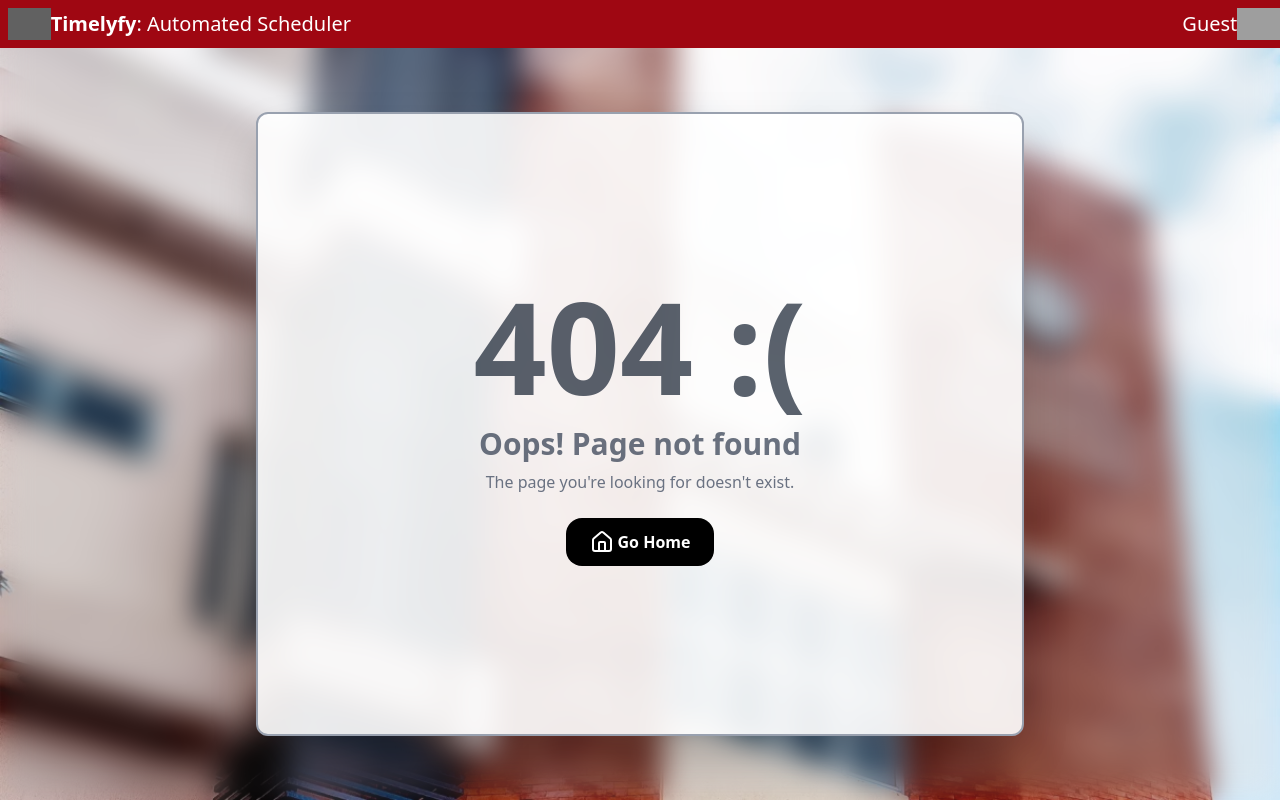
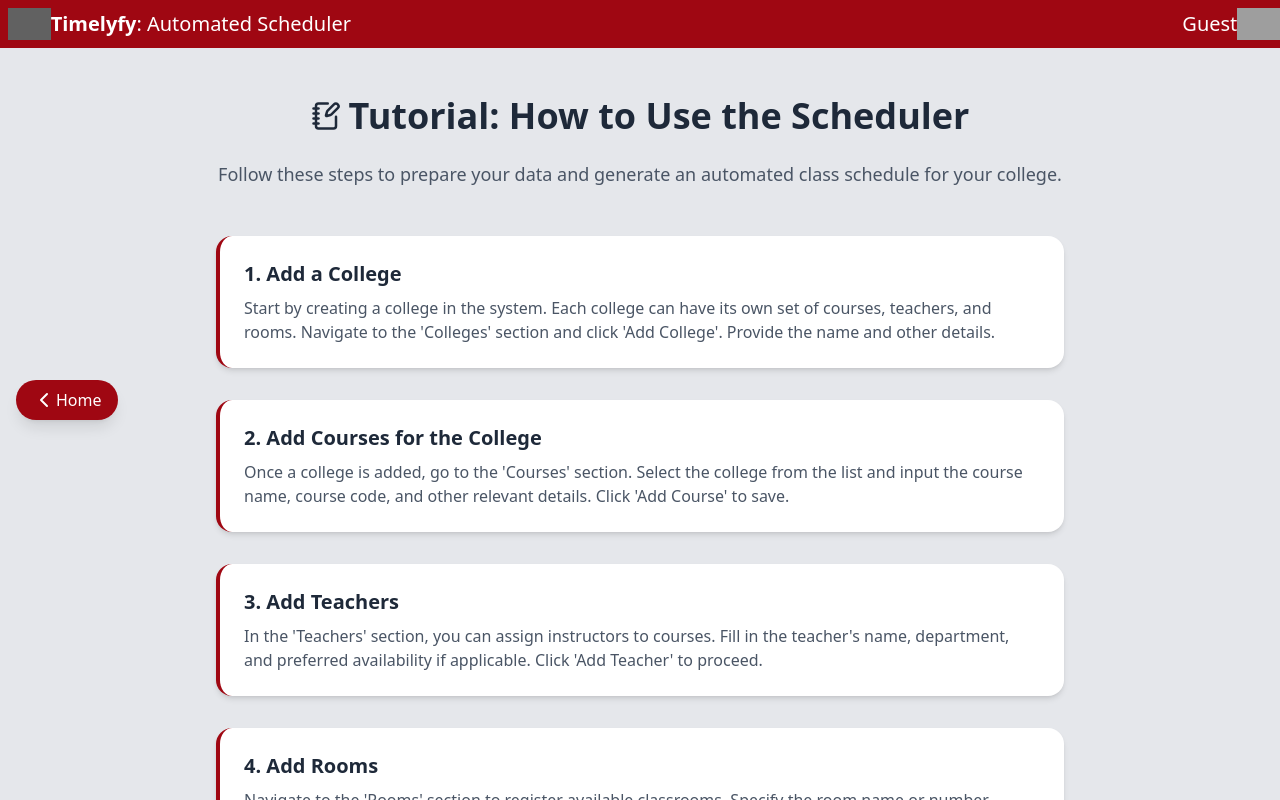
Before and after one commit to Markkyu/timelyfy-ui, a React (Vite) app: page /tutorial in a window 1280 px wide. Before the commit this address had no page. Built offline with nearby package versions, Linux system fonts and the light colour scheme; grey boxes are pictures that could not be loaded.

Commit message:
goods, add tutorial, add back button

```diff
--- a/src/App.jsx
+++ b/src/App.jsx
@@ -11,6 +11,7 @@ import About from "./pages/About.jsx";
 import CollegeList from "./pages/CollegeList.jsx";
 import "./App.css";
 import Scheduler from "./pages/Scheduler.jsx";
+import Tutorial from "./pages/Tutorial.jsx";
 
 function App() {
   return (
@@ -27,6 +28,7 @@ function App() {
             <Route path="about" element={<About />} />
             <Route path="master" element={<CollegeList />} />
             <Route path="scheduler" element={<Scheduler />} />
+            <Route path="tutorial" element={<Tutorial />} />
             <Route path="*" element={<PageNotFound />} />
           </Route>
         </Routes>
--- a/src/pages/MainMenu.jsx
+++ b/src/pages/MainMenu.jsx
@@ -28,7 +28,7 @@ function MainMenu() {
                 </p>
 
                 <div className="flex flex-col sm:flex-row items-center justify-center md:justify-start gap-4 mt-6">
-                  <Link to="courses" className="flex items-center justify-center gap-2 bg-red-700 hover:bg-red-800 transition-all duration-200 text-white px-6 py-3 rounded-full shadow-md text-lg font-semibold hover:cursor-pointer z-1">
+                  <Link to="scheduler" className="flex items-center justify-center gap-2 bg-red-700 hover:bg-red-800 transition-all duration-200 text-white px-6 py-3 rounded-full shadow-md text-lg font-semibold hover:cursor-pointer z-1">
                     <ChevronRight size={20} />
                     Generate a Schedule
                   </Link>
@@ -67,7 +67,7 @@ function MainMenu() {
               <Info color="#919191" />
             </Link>
             <Link
-              to="about"
+              to="tutorial"
               className="absolute top-2 right-10 hover:cursor-pointer"
             >
               <CircleHelp color="#919191" />
@@ -107,7 +107,7 @@ function MainMenu() {
           </div>
           <div className="hidden 2xl:flex space-x-6 items-end p-2">
             <Link
-              to="/"
+              to="tutorial"
               className="flex items-center bottom-0 text-gray-700 font-medium space-x-1 hover:cursor-pointer hover:underline"
             >
               <CircleHelp size={20} color="#4d4d4d" />
--- /dev/null
+++ b/src/pages/Tutorial.jsx
@@ -0,0 +1,98 @@
+import { ChevronLeft, NotebookPen, Settings } from "lucide-react";
+import { useNavigate } from "react-router-dom";
+
+const steps = [
+  {
+    title: "1. Add a College",
+    description:
+      "Start by creating a college in the system. Each college can have its own set of courses, teachers, and rooms. Navigate to the 'Colleges' section and click 'Add College'. Provide the name and other details.",
+  },
+  {
+    title: "2. Add Courses for the College",
+    description:
+      "Once a college is added, go to the 'Courses' section. Select the college from the list and input the course name, course code, and other relevant details. Click 'Add Course' to save.",
+  },
+  {
+    title: "3. Add Teachers",
+    description:
+      "In the 'Teachers' section, you can assign instructors to courses. Fill in the teacher's name, department, and preferred availability if applicable. Click 'Add Teacher' to proceed.",
+  },
+  {
+    title: "4. Add Rooms",
+    description:
+      "Navigate to the 'Rooms' section to register available classrooms. Specify the room name or number, capacity, and building/floor if needed. Click 'Add Room' to save it to the list.",
+  },
+  {
+    title: "5. Create Course–Teacher Combinations",
+    description:
+      "After adding the required data, go to the 'Assignments' tab. Select a course, then choose a teacher who can handle it. You can also optionally assign a preferred room or time block. Click 'Add Combination' to queue it for scheduling.",
+  },
+  {
+    title: "6. Add to Queue",
+    description:
+      "Each course–teacher pair you create will be listed in the queue. You can review, edit, or remove combinations before proceeding. Make sure all necessary combinations are ready.",
+  },
+  {
+    title: "7. Generate Schedule",
+    description:
+      "When all course–teacher combinations are added, head to the 'Scheduler' section and click 'Generate Schedule'. The system will automatically allocate timeslots and rooms while avoiding conflicts.",
+  },
+  {
+    title: "Manual Override",
+    icon: <Settings className="inline-block mr-2" />,
+    description:
+      "The user always have the option of manual adjustments if the schedule is not fit to their setup.",
+  },
+];
+
+const Tutorial = () => {
+
+    const navigate = useNavigate()
+
+const handleGoHome = () => {
+    navigate("/")
+}
+
+  return (
+    <div className="bg-gray-200 overflow-auto">
+
+        <button
+          onClick={handleGoHome}
+          className="fixed top-1/2 left-4 transform -translate-y-1/2 z-50 bg-red-800 text-white px-4 py-2 rounded-full hover:bg-red-900 hover:cursor-pointer shadow-lg"
+        >
+          <div className="flex items-center font-medium">
+            <ChevronLeft className="inline" />
+            Home
+          </div>
+        </button>
+
+      {/* Content */}
+      <div className="max-w-4xl mx-auto px-6 py-12 space-y-8">
+        <h1 className="flex items-center justify-center space-x-2 text-4xl font-bold mb-6 text-gray-800">
+          <NotebookPen size="30" />
+          <span>Tutorial: How to Use the Scheduler</span>
+        </h1>
+        <p className="text-gray-600 mb-12 text-lg text-center">
+          Follow these steps to prepare your data and generate an automated
+          class schedule for your college.
+        </p>
+
+        {steps.map(({ title, description, icon }, index) => (
+          <div
+            key={index}
+            id={`my-index-${index}`}
+            className="bg-white rounded-2xl shadow-md p-6 border-l-4 border-red-800 duration-100"
+          >
+            <h2 className="flex items-center text-xl font-semibold text-gray-800 mb-2">
+              {icon && icon}
+              {title}
+            </h2>
+            <p className="text-gray-600">{description}</p>
+          </div>
+        ))}
+      </div>
+    </div>
+  );
+};
+
+export default Tutorial;
```
